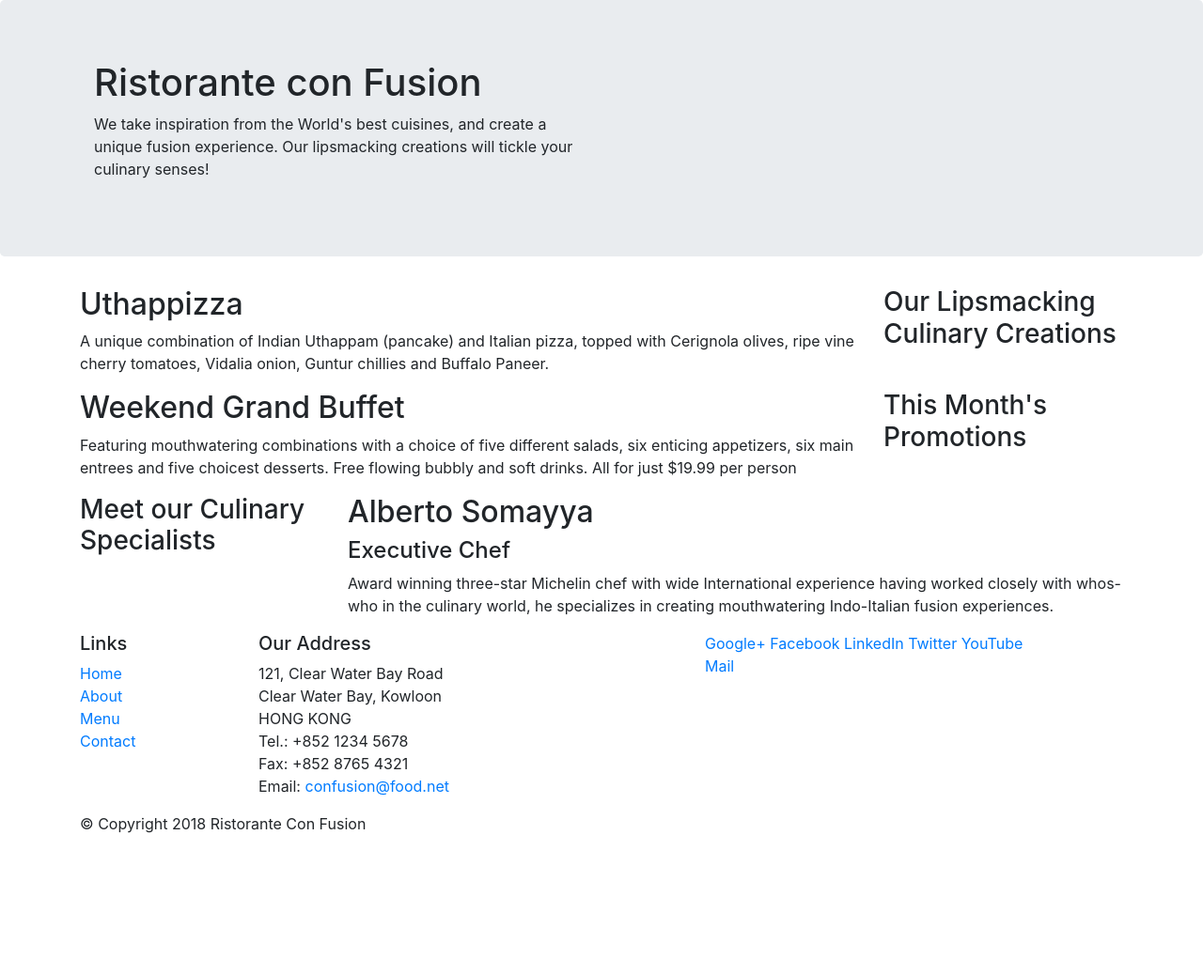
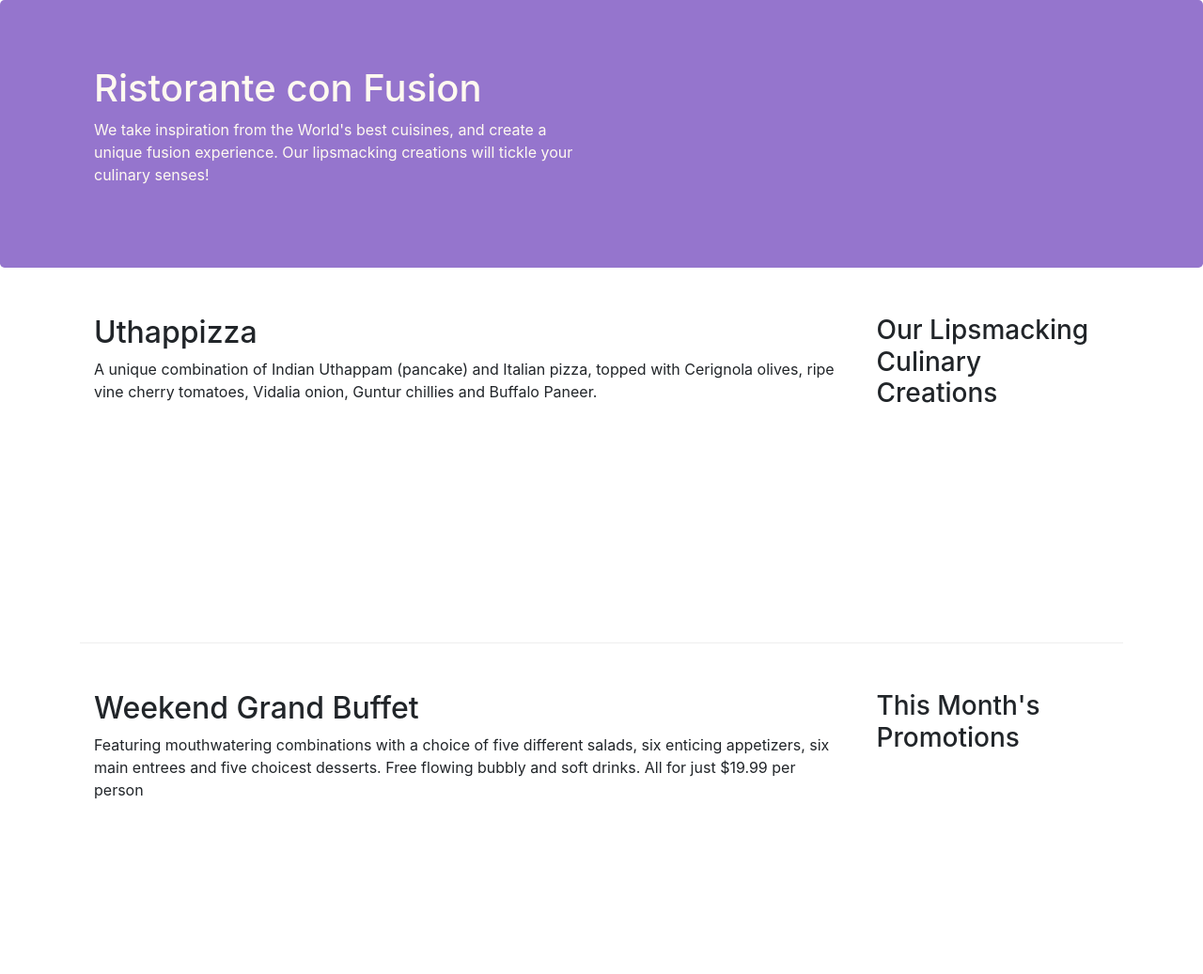
Before and after one commit to nirajsingh0878/Bootstrap4_learning, a website: page index.html in a window 1280 px wide. Shown: the top 1037 px of the page at 94% size. Before the commit the page ends 905 px from the top, so only its background shows below. Drawn offline with nearby package versions, Linux system fonts and the light colour scheme.

Commit message:
Bootstrap Grid Part 2

```diff
--- a/css/styles.css
+++ b/css/styles.css
@@ -0,0 +1,30 @@
+.row-header {
+    margin: 0px auto;
+    padding: 0px auto;
+}
+
+.row-content {
+    margin: 0px auto;
+    padding: 50px 0px 50px 0px;
+    border-bottom: 1px ridge;
+    min-height: 400px;
+}
+.footer {
+    background-color: #D1C4E9;
+    margin: 0px auto;
+    padding: 20px 0px 20px 0px;
+
+}
+
+.jumbotron{
+    padding: 70px 30px 70px 30px;
+    margin: 0px auto;
+    background: #9575CD;
+    color: floralwhite;
+}
+.address{
+    font-size: 80%;
+    margin: 0px;
+    color: #0f0f0f;
+
+}
--- a/index.html
+++ b/index.html
@@ -29,7 +29,7 @@
     </header>
 
     <div class = "container">
-        <div class = "row" row-content>
+        <div class = "row row-content align-item-center">
             <div class="col-12 col-sm-4 order-sm-last col-md-3">
                 <h3>Our Lipsmacking Culinary Creations</h3>
             </div>
@@ -40,7 +40,7 @@
         </div>
 
 
-        <div class = "row">
+        <div class = "row row-content align-item-center">
             <div class="col-12 col-sm-4 order-sm-last col-md-3">
                 <h3>This Month's Promotions</h3>
             </div>
@@ -50,7 +50,7 @@
             </div>
         </div>
 
-        <div class = "row">
+        <div class = "row row-content align-item-center">
             <div class="col-12 col-sm-4 col-md-3">
                 <h3>Meet our Culinary Specialists</h3>
             </div>
@@ -85,8 +85,8 @@
 		              Email: <a href="mailto:confusion@food.net">confusion@food.net</a>
 		           </address>
                 </div>
-                <div class="col-12 col-sm-4">
-                    <div>
+                <div class="col-12 col-sm-4 align-self-center">
+                    <div class = "text-center">
                         <a href="http://google.com/+">Google+</a>
                         <a href="http://www.facebook.com/profile.php?id=">Facebook</a>
                         <a href="http://www.linkedin.com/in/">LinkedIn</a>
@@ -96,7 +96,7 @@
                     </div>
                 </div>
            </div>
-           <div class ="row">
+           <div class ="row justify-content-center">
                 <div class = "col-auto">
                     <p>© Copyright 2018 Ristorante Con Fusion</p>
                 </div>
```
